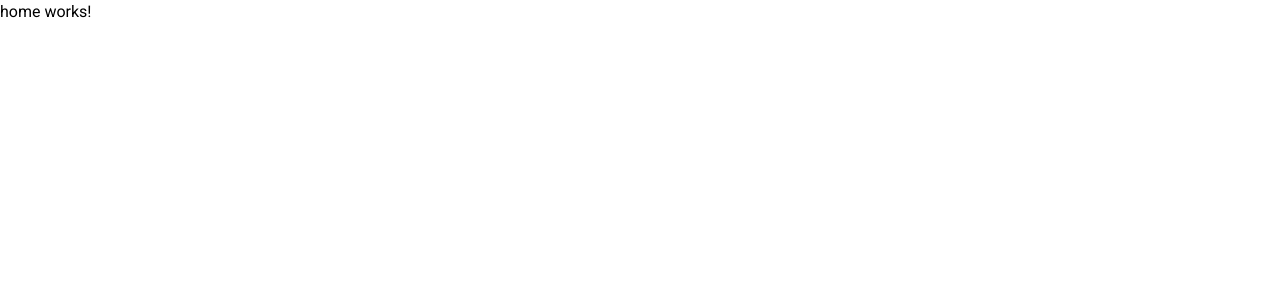
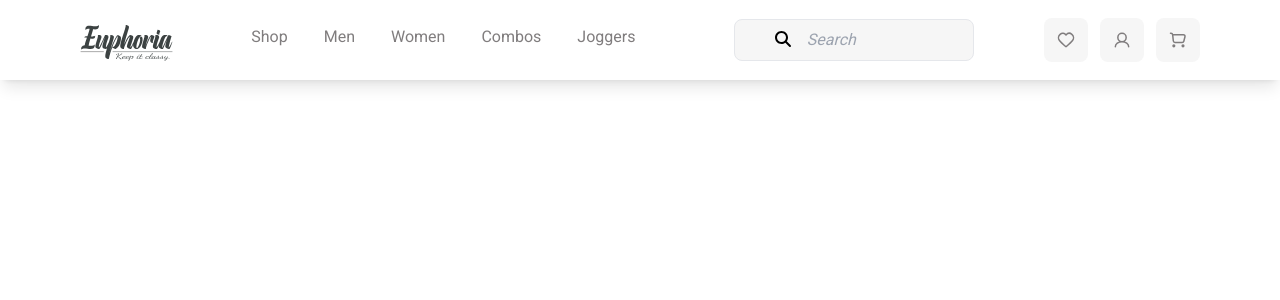
Before and after one commit to george-asiedu/Euphoria, an Angular app: page /men in a window 1280 px wide. Shown: the top 300 px of the page. Built offline with nearby package versions, Linux system fonts and the light colour scheme.

Commit message:
women navbar component added to women product page

```diff
--- a/src/app/categories/women/home/home.component.html
+++ b/src/app/categories/women/home/home.component.html
@@ -1 +1,3 @@
-<p>home works!</p>
+<div>
+    <app-women-navbar/>
+</div>
--- a/src/app/categories/women/home/home.component.ts
+++ b/src/app/categories/women/home/home.component.ts
@@ -1,9 +1,10 @@
 import { Component } from '@angular/core';
+import { WomenNavbarComponent } from '../../../navbars/women-navbar/women-navbar.component';
 
 @Component({
   selector: 'app-home',
   standalone: true,
-  imports: [],
+  imports: [WomenNavbarComponent],
   templateUrl: './home.component.html',
   styleUrl: './home.component.css'
 })
--- /dev/null
+++ b/src/app/navbars/women-navbar/women-navbar.component.html
@@ -0,0 +1,45 @@
+<div class="overflow-hidden bg-white max-w-full w-full h-20 shadow-lg fixed top-0 px-20 flex items-center justify-between z-10">
+    <img src="../../../assets/Logo.svg" alt="logo-image">
+    <nav>
+        <ul class="inline-block">
+            <li class="float-left mr-5">
+                <a routerLink="" class="text-center text-base text-paragrapghText px-2">Shop</a>
+            </li>
+            <li class="float-left mr-5">
+                <a routerLink="/men" class="text-center text-base text-paragrapghText px-2 hover:text-headerColor hover:font-bold">Men</a>
+            </li>
+            <li class="float-left mr-5">
+                <a routerLink="/women" routerLinkActive="active" class="text-center text-base text-paragrapghText px-2 hover:text-headerColor hover:font-bold">Women</a>
+            </li>
+            <li class="float-left mr-5">
+                <a routerLink="/combos" class="text-center text-base text-paragrapghText px-2 hover:text-headerColor hover:font-bold">Combos</a>
+            </li>
+            <li class="float-left mr-5">
+                <a routerLink="/joggers" class="text-center text-base text-paragrapghText px-2 hover:text-headerColor hover:font-bold">Joggers</a>
+            </li>
+        </ul>
+    </nav>
+
+    <div
+        class="bg-search flex items-center w-60 h-auto border rounded-lg px-10 py-2 gap-2 focus-within:border-buttonBorder hover:border-buttonBorder"
+    >
+        <fa-icon [icon]="faSearch"></fa-icon>
+        <input
+            type="text"
+            placeholder="Search"
+            class="w-full border-none focus-within:outline-none pl-2 bg-inherit placeholder:italic"
+        >
+    </div>
+
+    <div class="flex items-center gap-3">
+        <span class="w-11 bg-search h-11 flex items-center p-2 justify-center rounded-lg hover:bg-borderColor">
+            <img src="../../../assets/heart.svg" alt="heart">
+        </span>
+        <span class="w-11 bg-search h-11 flex items-center p-2 justify-center rounded-lg hover:bg-borderColor">
+            <img src="../../../assets/user.svg" alt="heart">
+        </span>
+        <span class="w-11 bg-search h-11 flex items-center p-2 justify-center rounded-lg hover:bg-borderColor">
+            <img src="../../../assets/shopping cart.svg" alt="heart">
+        </span>
+    </div>
+</div>
--- /dev/null
+++ b/src/app/navbars/women-navbar/women-navbar.component.ts
@@ -0,0 +1,15 @@
+import { Component } from '@angular/core';
+import { RouterLink, RouterLinkActive } from '@angular/router';
+import { FontAwesomeModule } from '@fortawesome/angular-fontawesome';
+import { faSearch } from '@fortawesome/free-solid-svg-icons';
+
+@Component({
+  selector: 'app-women-navbar',
+  standalone: true,
+  imports: [FontAwesomeModule, RouterLink, RouterLinkActive],
+  templateUrl: './women-navbar.component.html',
+  styleUrl: './women-navbar.component.css'
+})
+export class WomenNavbarComponent {
+  faSearch = faSearch
+}
```
Also changed, not shown: src/app/navbars/women-navbar/women-navbar.component.css (added), 1 other file (tests, documents, lock files or other folders).
